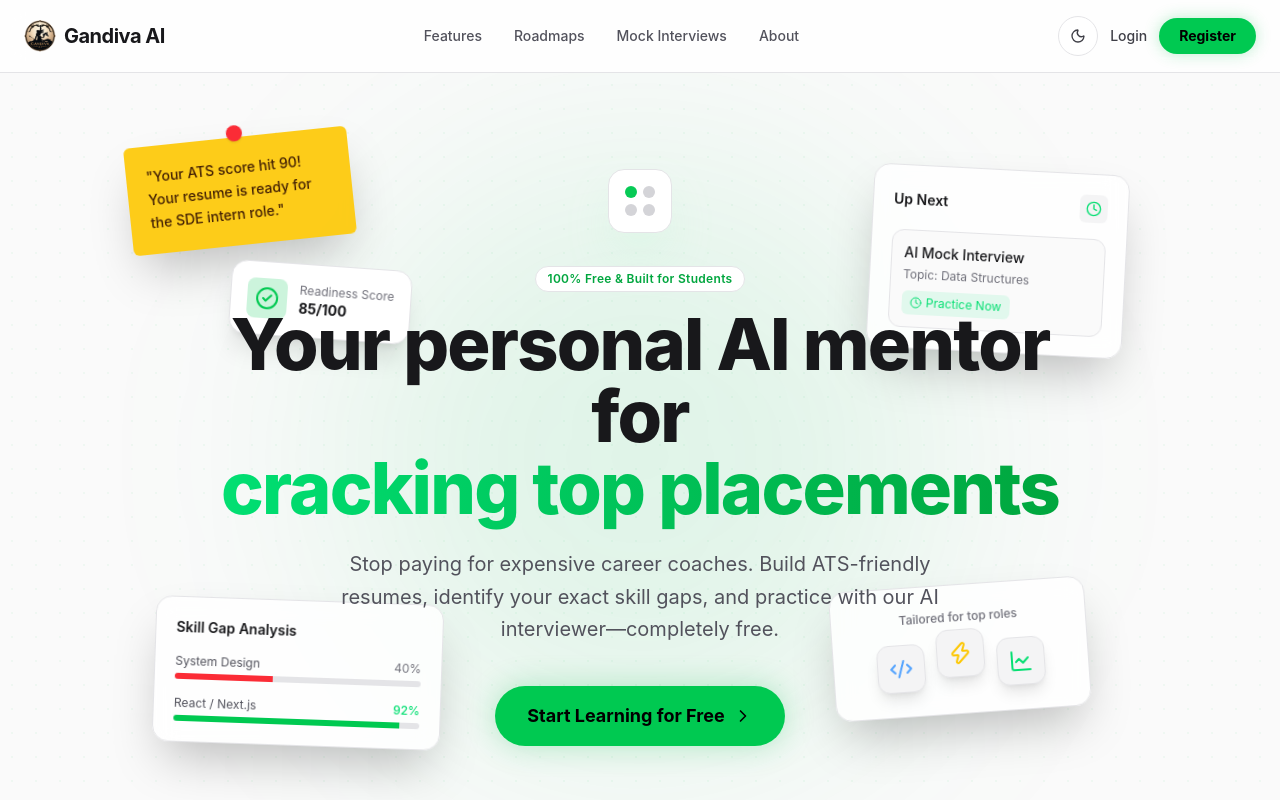
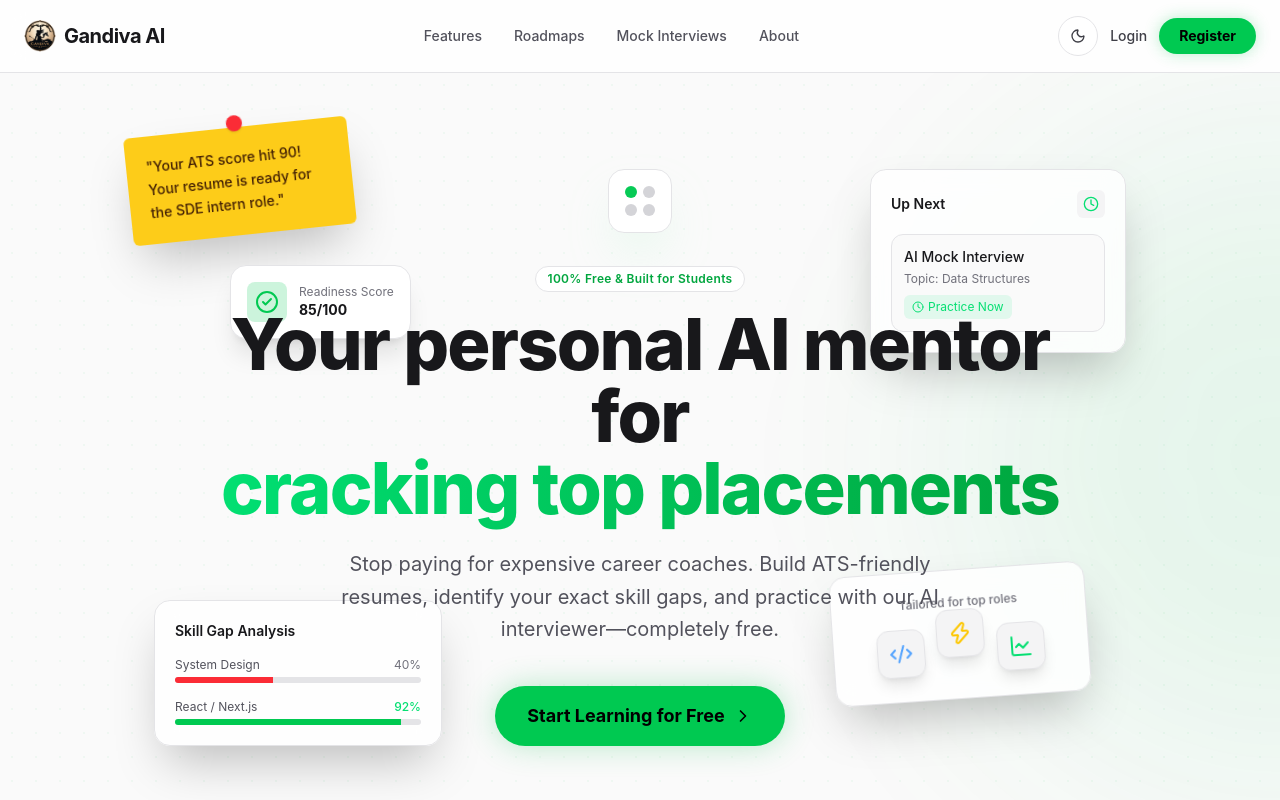
Before and after one commit to Next-Gen-Coder-2007/Gandiva-AI, a React (Vite) app in the folder frontend/: page / in a window 1280 px wide. Shown: the top 800 px of the page. Built offline with nearby package versions, Linux system fonts and the light colour scheme.

Commit message:
feat: parallax scroll effect for hero component

```diff
--- a/frontend/src/components/Landing/Hero.tsx
+++ b/frontend/src/components/Landing/Hero.tsx
@@ -1,17 +1,85 @@
+import { useState, useEffect } from 'react';
 import { CheckCircle2, Clock, ChevronRight, Zap, Code2, LineChart } from 'lucide-react';
 import { Link } from 'react-router-dom';
 import { useTheme } from '../../context/ThemeContext';
 
 const Hero = () => {
   const { isDark } = useTheme();
+  const [scrollY, setScrollY] = useState(0);
+
+  useEffect(() => {
+    const handleScroll = () => {
+      requestAnimationFrame(() => {
+        setScrollY(window.scrollY);
+      });
+    };
+
+    window.addEventListener('scroll', handleScroll, { passive: true });
+    return () => window.removeEventListener('scroll', handleScroll);
+  }, []);
 
   return (
     <div className={`relative overflow-hidden font-sans transition-colors duration-300 ${isDark ? 'bg-black text-zinc-100' : 'bg-zinc-50 text-zinc-900'}`}>
-      <div className="absolute inset-0 bg-[radial-gradient(#22c55e15_1px,transparent_1px)] [background-size:24px_24px] opacity-60"></div>
-      <div className="absolute top-1/2 left-1/2 -translate-x-1/2 -translate-y-1/2 w-[600px] h-[600px] bg-green-500/10 rounded-full blur-[120px] pointer-events-none"></div>
+
+      {/* Custom Keyframes for Continuous Floating */}
+      <style>{`
+        @keyframes float-orb {
+          0%, 100% { transform: translate(-50%, -50%) scale(1); opacity: 1; }
+          50% { transform: translate(-50%, -50%) scale(1.2); opacity: 0.7; }
+        }
+        @keyframes float-1 {
+          0%, 100% { transform: translateY(-10px) rotate(-6deg); }
+          50% { transform: translateY(10px) rotate(-4deg); }
+        }
+        @keyframes float-2 {
+          0%, 100% { transform: translateY(15px) rotate(4deg); }
+          50% { transform: translateY(-15px) rotate(6deg); }
+        }
+        @keyframes float-3 {
+          0%, 100% { transform: translateY(-12px) rotate(3deg); }
+          50% { transform: translateY(12px) rotate(1deg); }
+        }
+        @keyframes float-4 {
+          0%, 100% { transform: translateY(10px) rotate(2deg); }
+          50% { transform: translateY(-10px) rotate(0deg); }
+        }
+        @keyframes float-5 {
+          0%, 100% { transform: translateY(-15px) rotate(-4deg); }
+          50% { transform: translateY(15px) rotate(-2deg); }
+        }
+        @keyframes float-icon {
+          0%, 100% { transform: translateY(-5px); }
+          50% { transform: translateY(5px); }
+        }
+
+        .anim-float-orb { animation: float-orb 8s ease-in-out infinite; }
+        .anim-float-1 { animation: float-1 5s ease-in-out infinite; }
+        .anim-float-2 { animation: float-2 6s ease-in-out infinite 1s; }
+        .anim-float-3 { animation: float-3 5.5s ease-in-out infinite 0.5s; }
+        .anim-float-4 { animation: float-4 4.5s ease-in-out infinite 1.5s; }
+        .anim-float-5 { animation: float-5 7s ease-in-out infinite; }
+        .anim-float-icon { animation: float-icon 3s ease-in-out infinite; }
+      `}</style>
+
+      {/* Parallax Background Grid */}
+      <div
+        style={{ transform: `translateY(${scrollY * 0.15}px)` }}
+        className="absolute inset-0 bg-[radial-gradient(#22c55e15_1px,transparent_1px)] [background-size:24px_24px] opacity-60 transition-transform duration-75 ease-out"
+      />
+
+      {/* Animated Parallax Glow Orb */}
+      {/* Note: The orb uses fixed positioning math natively in CSS, so parallax is applied to a wrapper */}
+      <div
+        style={{ transform: `translateY(${scrollY * 0.12}px)` }}
+        className="absolute top-1/2 left-1/2 w-full h-full pointer-events-none transition-transform duration-75 ease-out"
+      >
+        <div className="absolute top-0 left-1/2 w-[600px] h-[600px] bg-green-500/10 rounded-full blur-[120px] anim-float-orb" />
+      </div>
 
       <main className="relative z-10 flex flex-col items-center justify-center py-24 px-4 min-h-[calc(100vh-80px)]">
-        <div className={`w-16 h-16 rounded-2xl flex items-center justify-center mb-8 shadow-2xl ${isDark ? 'bg-zinc-900 border border-zinc-800 shadow-green-900/20' : 'bg-white border border-zinc-200 shadow-green-200/40'}`}>
+
+        {/* Central Logo / Pulse Icon */}
+        <div className={`w-16 h-16 rounded-2xl flex items-center justify-center mb-8 shadow-2xl transition-all duration-1000 ${isDark ? 'bg-zinc-900 border border-zinc-800 shadow-green-900/20' : 'bg-white border border-zinc-200 shadow-green-200/40'}`}>
           <div className="grid grid-cols-2 gap-1.5">
             <div className="w-3 h-3 rounded-full bg-green-500 animate-pulse"></div>
             <div className={`w-3 h-3 rounded-full ${isDark ? 'bg-zinc-600' : 'bg-zinc-300'}`}></div>
@@ -20,6 +88,7 @@ const Hero = () => {
           </div>
         </div>
 
+        {/* Hero Content */}
         <div className="text-center max-w-4xl mx-auto z-20">
           <div className={`inline-block mb-4 px-3 py-1 rounded-full border text-xs font-semibold tracking-wide ${isDark ? 'bg-zinc-900 border-zinc-800 text-green-400' : 'bg-white border-zinc-200 text-green-600'}`}>
             100% Free & Built for Students
@@ -39,14 +108,28 @@ const Hero = () => {
           </Link>
         </div>
 
-        <div className="hidden lg:flex absolute top-16 left-[10%] rotate-[-6deg] bg-yellow-400/90 text-yellow-950 p-5 rounded-md w-56 shadow-2xl backdrop-blur-sm z-0">
+        {/* --- Floating Background Components --- */}
+        {/* Outer divs handle the Parallax scroll translation. Inner divs handle the continuous CSS animation. */}
+
+        {/* ATS Score Sticky Note */}
+        <div
+          style={{ transform: `translateY(${scrollY * -0.25}px)` }}
+          className="hidden lg:flex absolute top-16 left-[10%] z-0 transition-transform duration-75 ease-out"
+        >
+          <div className="bg-yellow-400/90 text-yellow-950 p-5 rounded-md w-56 shadow-2xl backdrop-blur-sm anim-float-1">
             <div className="absolute -top-3 left-1/2 -translate-x-1/2 w-4 h-4 bg-red-500 rounded-full shadow-sm"></div>
             <p className="font-writing text-sm leading-relaxed font-medium">
               "Your ATS score hit 90! Your resume is ready for the SDE intern role."
             </p>
           </div>
+        </div>
 
-        <div className={`hidden lg:flex absolute top-48 left-[18%] rotate-[4deg] p-4 rounded-2xl shadow-xl items-center gap-3 ${isDark ? 'bg-zinc-900 border border-zinc-800' : 'bg-white border border-zinc-200'}`}>
+        {/* Readiness Score */}
+        <div
+          style={{ transform: `translateY(${scrollY * 0.12}px)` }}
+          className="hidden lg:flex absolute top-48 left-[18%] z-0 transition-transform duration-75 ease-out"
+        >
+          <div className={`p-4 rounded-2xl shadow-xl items-center gap-3 flex anim-float-2 ${isDark ? 'bg-zinc-900 border border-zinc-800' : 'bg-white border border-zinc-200'}`}>
             <div className="bg-green-500/20 p-2 rounded-lg">
               <CheckCircle2 className="text-green-500 w-6 h-6" />
             </div>
@@ -55,8 +138,14 @@ const Hero = () => {
               <p className={`text-sm font-bold ${isDark ? 'text-white' : 'text-zinc-900'}`}>85/100</p>
             </div>
           </div>
+        </div>
 
-        <div className={`hidden lg:block absolute top-24 right-[12%] rotate-[3deg] backdrop-blur-md p-5 rounded-2xl w-64 shadow-2xl z-0 ${isDark ? 'bg-zinc-900/80 border border-zinc-800' : 'bg-white/80 border border-zinc-200'}`}>
+        {/* Up Next Card */}
+        <div
+          style={{ transform: `translateY(${scrollY * -0.1}px)` }}
+          className="hidden lg:block absolute top-24 right-[12%] z-0 transition-transform duration-75 ease-out"
+        >
+          <div className={`backdrop-blur-md p-5 rounded-2xl w-64 shadow-2xl anim-float-3 ${isDark ? 'bg-zinc-900/80 border border-zinc-800' : 'bg-white/80 border border-zinc-200'}`}>
             <div className="flex items-center justify-between mb-4">
               <span className={`text-sm font-semibold ${isDark ? 'text-white' : 'text-zinc-900'}`}>Up Next</span>
               <div className={`p-1.5 rounded-md ${isDark ? 'bg-zinc-800' : 'bg-zinc-100'}`}>
@@ -71,10 +160,15 @@ const Hero = () => {
               </div>
             </div>
           </div>
+        </div>
 
-        <div className={`hidden lg:block absolute bottom-24 left-[12%] rotate-[2deg] backdrop-blur-md p-5 rounded-2xl w-72 shadow-2xl z-0 ${isDark ? 'bg-zinc-900/80 border border-zinc-800' : 'bg-white/80 border border-zinc-200'}`}>
+        {/* Skill Gap Analysis */}
+        <div
+          style={{ transform: `translateY(${scrollY * 0.2}px)` }}
+          className="hidden lg:block absolute bottom-24 left-[12%] z-0 transition-transform duration-75 ease-out"
+        >
+          <div className={`backdrop-blur-md p-5 rounded-2xl w-72 shadow-2xl anim-float-4 ${isDark ? 'bg-zinc-900/80 border border-zinc-800' : 'bg-white/80 border border-zinc-200'}`}>
             <h3 className={`text-sm font-semibold mb-4 ${isDark ? 'text-white' : 'text-zinc-900'}`}>Skill Gap Analysis</h3>
-
             <div className="space-y-4">
               <div>
                 <div className="flex justify-between text-xs mb-1">
@@ -82,33 +176,39 @@ const Hero = () => {
                   <span className={`${isDark ? 'text-zinc-500' : 'text-zinc-500'}`}>40%</span>
                 </div>
                 <div className={`h-1.5 w-full rounded-full overflow-hidden ${isDark ? 'bg-zinc-800' : 'bg-zinc-200'}`}>
-                <div className="h-full bg-red-500 w-[40%]"></div>
+                  <div className="h-full bg-red-500 w-[40%] transition-all duration-1000 ease-out"></div>
                 </div>
               </div>
-
               <div>
                 <div className="flex justify-between text-xs mb-1">
                   <span className={`${isDark ? 'text-zinc-300' : 'text-zinc-600'}`}>React / Next.js</span>
                   <span className="text-green-400 font-medium">92%</span>
                 </div>
                 <div className={`h-1.5 w-full rounded-full overflow-hidden ${isDark ? 'bg-zinc-800' : 'bg-zinc-200'}`}>
-                <div className="h-full bg-green-500 w-[92%]"></div>
+                  <div className="h-full bg-green-500 w-[92%] transition-all duration-1000 ease-out delay-300"></div>
+                </div>
               </div>
             </div>
           </div>
         </div>
 
-        <div className={`hidden lg:block absolute bottom-32 right-[15%] rotate-[-4deg] backdrop-blur-md p-6 rounded-2xl w-64 shadow-2xl z-0 ${isDark ? 'bg-zinc-900/80 border border-zinc-800' : 'bg-white/80 border border-zinc-200'}`}>
+        {/* Tailored Roles Icons */}
+        <div
+          style={{ transform: `translateY(${scrollY * -0.2}px)` }}
+          className="hidden lg:block absolute bottom-32 right-[15%] z-0 transition-transform duration-75 ease-out"
+        >
+          <div className={`backdrop-blur-md p-6 rounded-2xl w-64 shadow-2xl anim-float-5 ${isDark ? 'bg-zinc-900/80 border border-zinc-800' : 'bg-white/80 border border-zinc-200'}`}>
             <p className={`text-xs font-medium mb-4 text-center ${isDark ? 'text-zinc-400' : 'text-zinc-500'}`}>Tailored for top roles</p>
             <div className="flex justify-center gap-3">
               <div className={`w-12 h-12 rounded-xl flex items-center justify-center border shadow-lg ${isDark ? 'bg-zinc-800 border-zinc-700' : 'bg-zinc-100 border-zinc-200'}`}>
                 <Code2 className="text-blue-400 w-6 h-6" />
               </div>
-            <div className={`w-12 h-12 rounded-xl flex items-center justify-center border shadow-lg relative -top-3 ${isDark ? 'bg-zinc-800 border-zinc-700' : 'bg-zinc-100 border-zinc-200'}`}>
+              <div className={`w-12 h-12 rounded-xl flex items-center justify-center border shadow-lg relative -top-3 anim-float-icon ${isDark ? 'bg-zinc-800 border-zinc-700' : 'bg-zinc-100 border-zinc-200'}`}>
                 <Zap className="text-yellow-400 w-6 h-6" />
               </div>
               <div className={`w-12 h-12 rounded-xl flex items-center justify-center border shadow-lg ${isDark ? 'bg-zinc-800 border-zinc-700' : 'bg-zinc-100 border-zinc-200'}`}>
                 <LineChart className="text-green-400 w-6 h-6" />
+              </div>
             </div>
           </div>
         </div>
```
Lines whose indentation alone changed are shown as unchanged.
